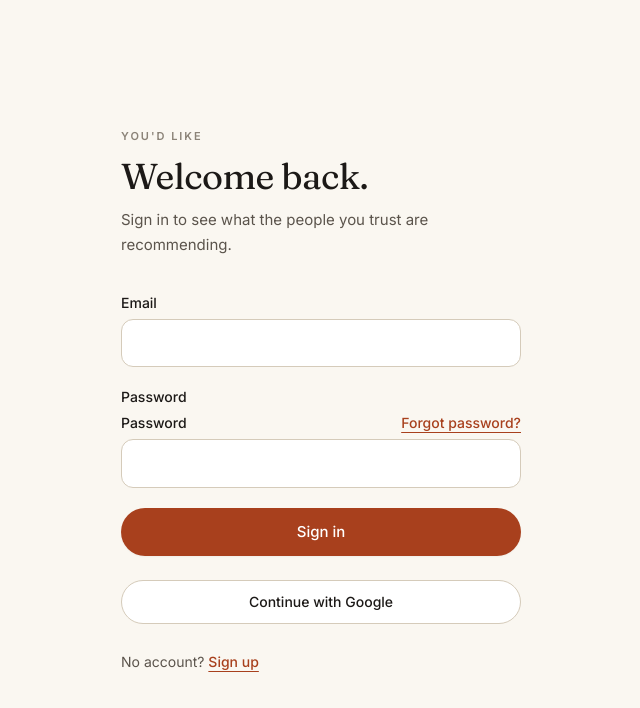
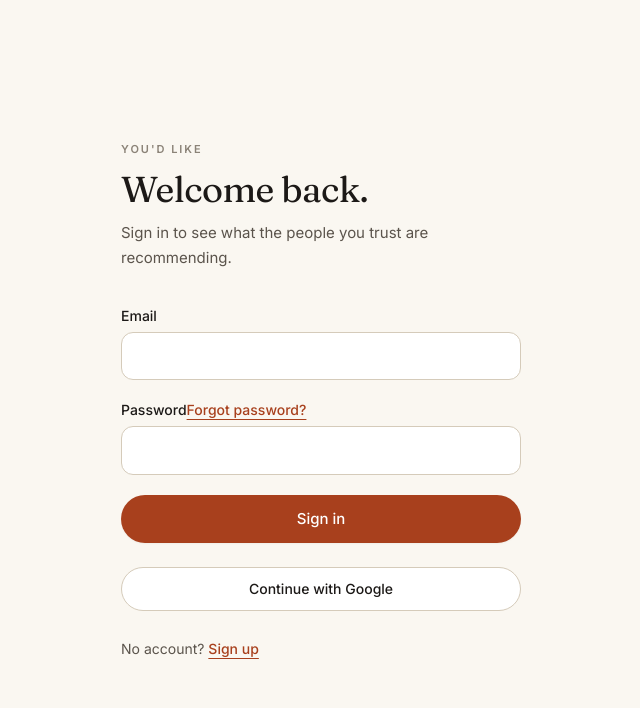
Before and after one commit to seeckerstein/recommendly, a Next.js app in the folder apps/web/: page /auth/login in a window 1280 px wide. Shown: the top 708 px of the page, without its empty margins (319-959 px from the left). Built offline with nearby package versions, Linux system fonts and the light colour scheme.

Commit message:
fix duplicate Password label on login page

```diff
--- a/apps/web/src/app/auth/login/page.tsx
+++ b/apps/web/src/app/auth/login/page.tsx
@@ -59,13 +59,14 @@ function LoginForm() {
             />
           </Field>
 
-          <Field htmlFor="password" label="Password">
-            <div className="flex items-baseline justify-between">
-              <label htmlFor="password" className="text-sm font-medium text-ink">Password</label>
+          <Field htmlFor="password" label={
+            <span className="flex items-baseline justify-between">
+              <span>Password</span>
               <Link href="/auth/forgot-password" className="text-sm font-medium text-accent underline underline-offset-4">
                 Forgot password?
               </Link>
-            </div>
+            </span>
+          }>
             <Input
               id="password"
               type="password"
```
